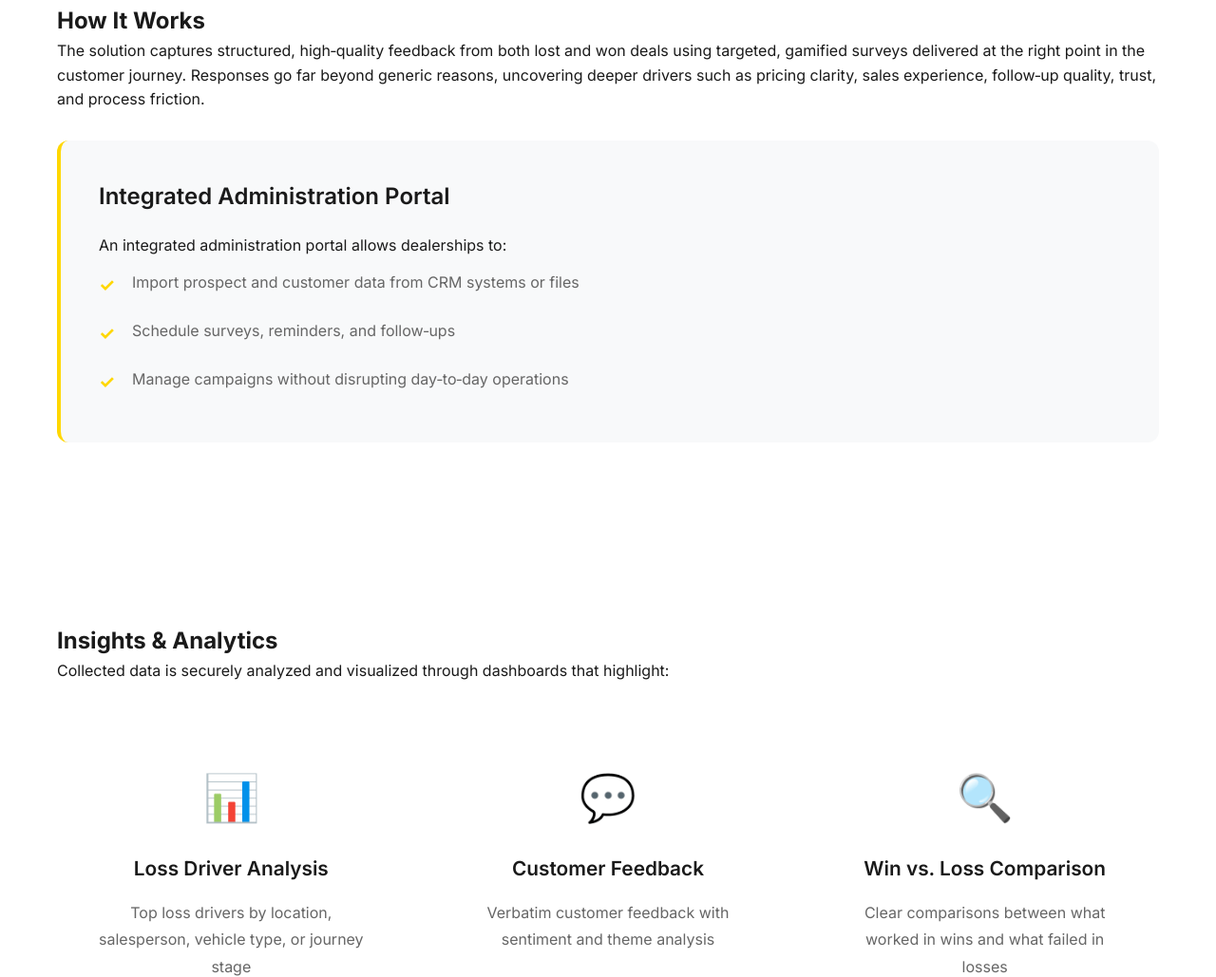
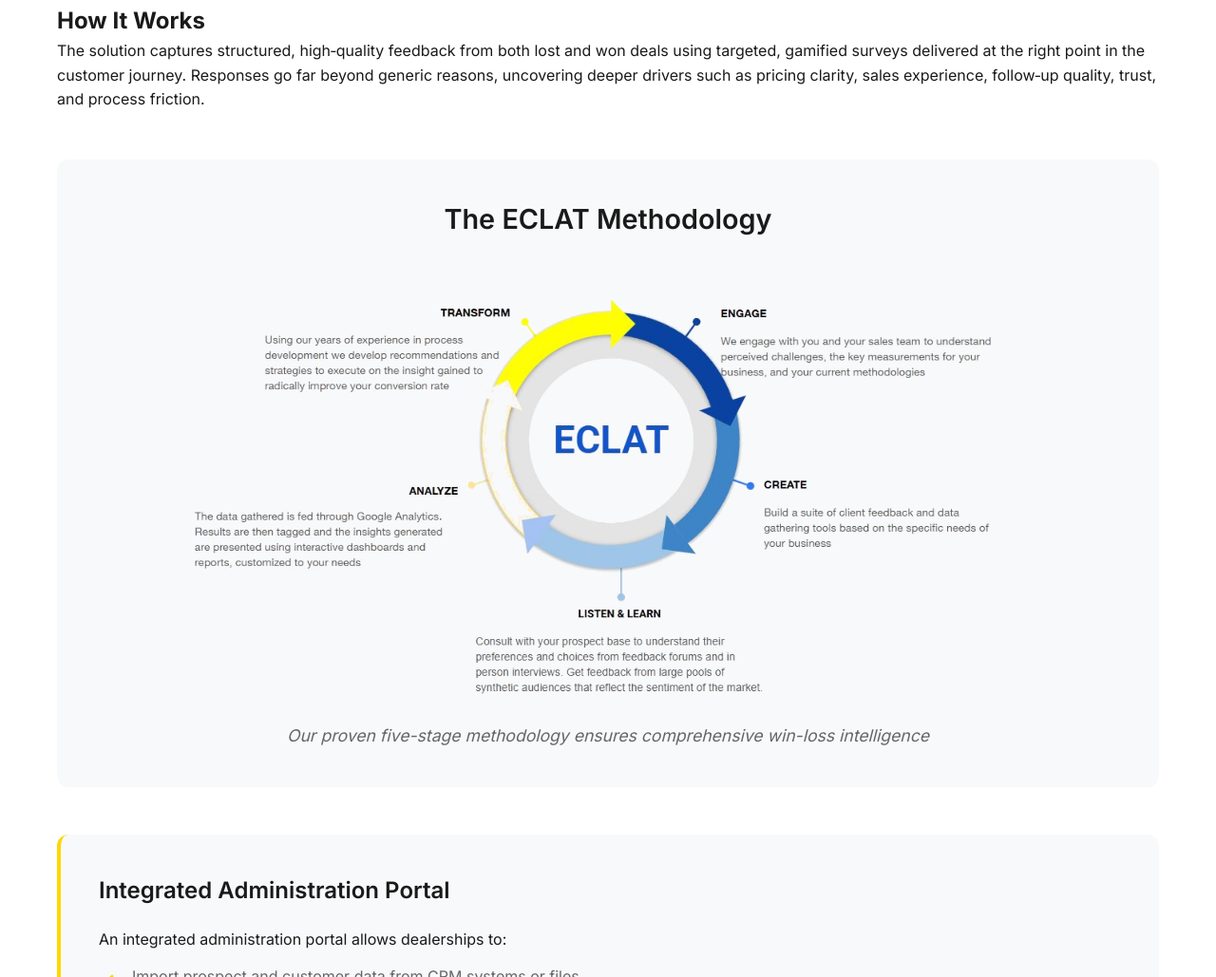
Before and after one commit to fingrant/proteance-website, a plain HTML site: page winloss.html in a window 1280 px wide. Shown: the part 839-1868 px from the top of the page at 95% size. Drawn offline with Linux system fonts and the light colour scheme.

Commit message:
Add ECLAT methodology diagram to Win-Loss page

```diff
--- a/styles.css
+++ b/styles.css
@@ -1169,6 +1169,39 @@ body {
     background: var(--bg-light);
 }
 
+.process-diagram {
+    text-align: center;
+    margin: 50px 0;
+    padding: 40px;
+    background: var(--bg-light);
+    border-radius: 12px;
+}
+
+.process-diagram h3 {
+    font-size: 1.8rem;
+    color: var(--text-dark);
+    font-weight: var(--font-weight-semibold);
+    margin-bottom: 30px;
+}
+
+.process-image {
+    max-width: 900px;
+    margin: 0 auto 25px;
+}
+
+.process-image img {
+    width: 100%;
+    height: auto;
+    display: block;
+}
+
+.process-description {
+    font-size: 1.1rem;
+    color: var(--text-light);
+    font-style: italic;
+    margin-top: 20px;
+}
+
 /* ============================================
    ANIMATIONS
    ============================================ */
--- a/winloss.html
+++ b/winloss.html
@@ -58,6 +58,15 @@
         <div class="container">
             <h2>How It Works</h2>
             <p>The solution captures structured, high‑quality feedback from both lost and won deals using targeted, gamified surveys delivered at the right point in the customer journey. Responses go far beyond generic reasons, uncovering deeper drivers such as pricing clarity, sales experience, follow‑up quality, trust, and process friction.</p>
+
+            <!-- ECLAT Process -->
+            <div class="process-diagram">
+                <h3>The ECLAT Methodology</h3>
+                <div class="process-image">
+                    <img src="WebsiteImages/ECLAT_transparent.png" alt="ECLAT Process - Engage, Capture, Link, Analyze, Transform">
+                </div>
+                <p class="process-description">Our proven five-stage methodology ensures comprehensive win-loss intelligence</p>
+            </div>
 
             <div class="feature-highlight">
                 <h3>Integrated Administration Portal</h3>
```
Also changed, not shown: AI-Powered Innovation.png (deleted), Adrian.jpeg (deleted), WebsiteImages/ECLAT.jpg (renamed from ECLAT.jpg), WebsiteImages/ECLAT_transparent.png (renamed from ECLAT_transparent.png), 2 other files.
